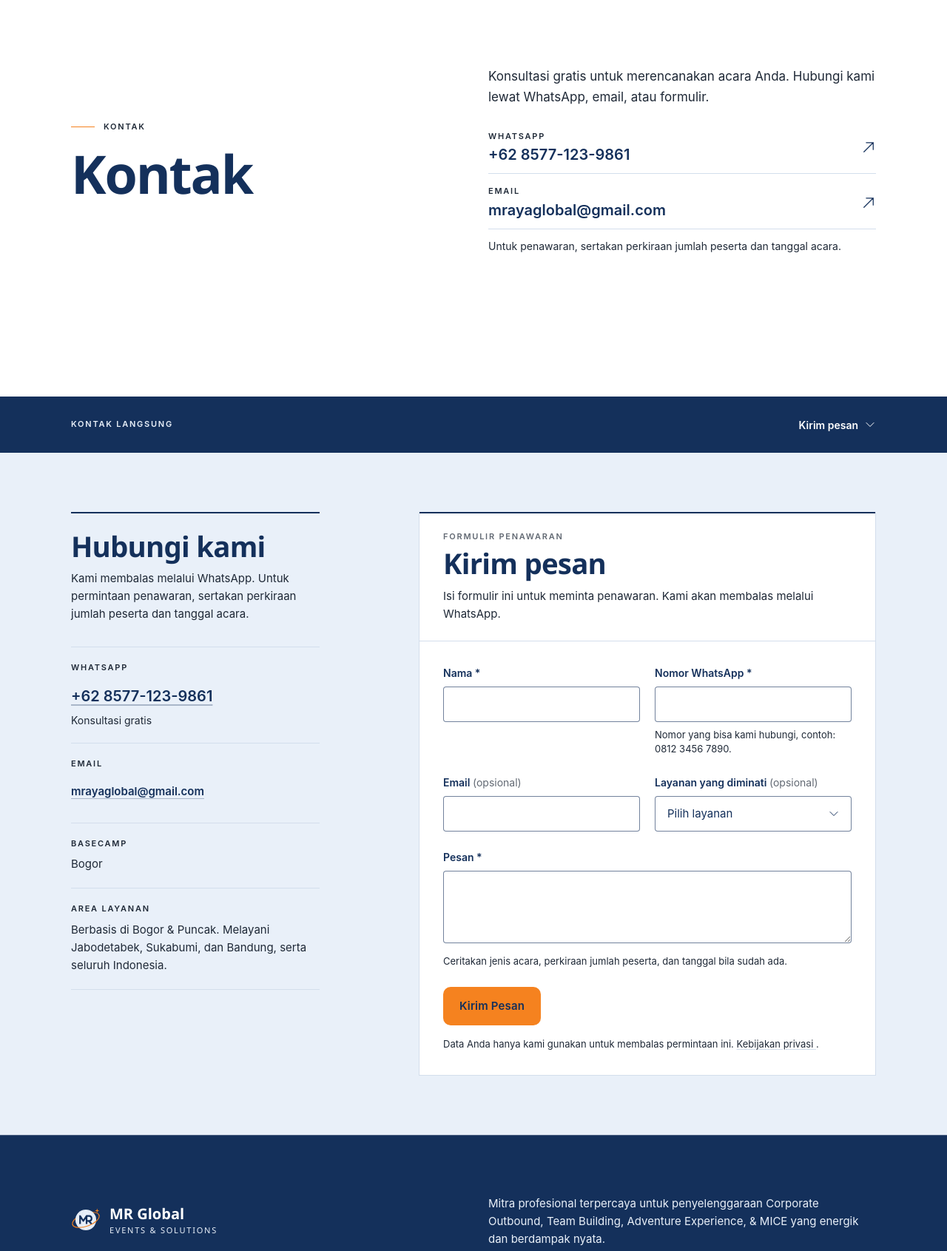
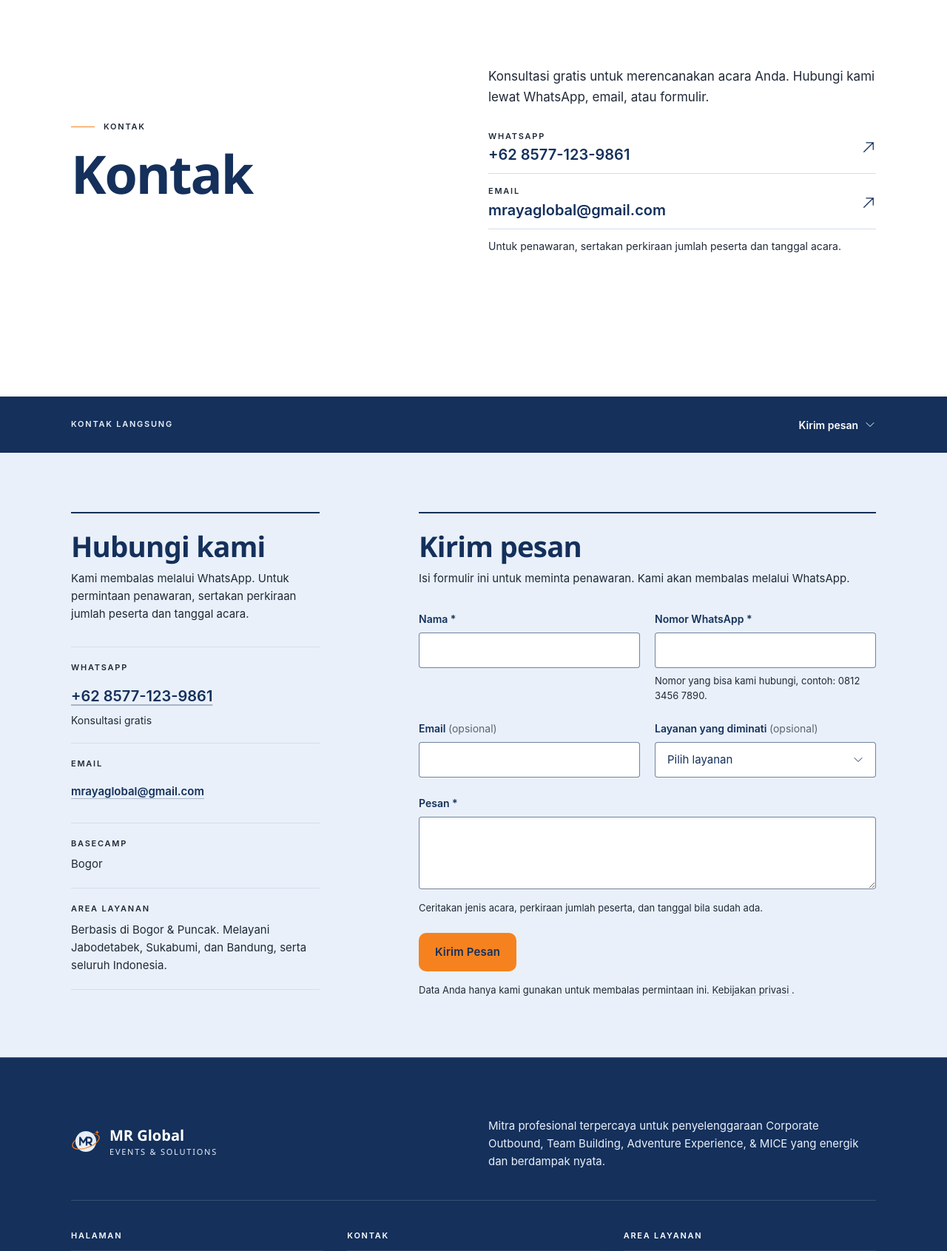
Before and after one commit to kamachiii/EO-Web-Freelance, a Laravel app: page /kontak in a window 1280 px wide. Shown: the part 188-1879 px from the top of the page at 74% size. Run offline with Laravel 12, Linux system fonts and the light colour scheme; data comes from the database, SQL or seed files in the repository; style sheets or scripts are compiled from the project's sources; some web fonts are replaced.

Commit message:
feat: kembalikan formulir kontak dan tambah animasi masuk

```diff
--- a/resources/css/app.css
+++ b/resources/css/app.css
@@ -120,6 +120,16 @@
     html.js [data-reveal].is-visible {
         opacity: 1;
         transform: translateY(0);
+    }
+
+    /* Nomor bagian privasi membesar halus saat section-nya muncul. */
+    html.js [data-reveal] .policy-number {
+        transform: scale(0.86);
+        transition: transform 500ms cubic-bezier(0.22, 1, 0.36, 1) 80ms;
+    }
+
+    html.js [data-reveal].is-visible .policy-number {
+        transform: scale(1);
     }
 }
 
--- a/resources/views/components/page-cover.blade.php
+++ b/resources/views/components/page-cover.blade.php
@@ -21,13 +21,13 @@
     <x-container class="page-cover-content flex flex-1 items-center py-12 lg:py-20">
         <div class="grid w-full gap-8 lg:grid-cols-12 lg:gap-10">
             <div class="lg:col-span-6 lg:self-center">
-                <x-eyebrow>{{ $eyebrow }}</x-eyebrow>
-                <h1 id="{{ $titleId }}" class="mt-5 font-display text-display font-bold tracking-display text-navy">
+                <x-eyebrow class="animate-hero-rise">{{ $eyebrow }}</x-eyebrow>
+                <h1 id="{{ $titleId }}" class="mt-5 animate-hero-rise font-display text-display font-bold tracking-display text-navy" style="animation-delay: 80ms">
                     {{ $title }}
                 </h1>
             </div>
 
-            <div class="lg:col-span-6 lg:col-start-7 lg:self-center">
+            <div class="animate-hero-rise lg:col-span-6 lg:col-start-7 lg:self-center" style="animation-delay: 160ms">
                 <p class="max-w-prose text-lead text-charcoal">{{ $intro }}</p>
                 {{ $aside ?? '' }}
             </div>
--- a/resources/views/components/policy-section.blade.php
+++ b/resources/views/components/policy-section.blade.php
@@ -4,8 +4,8 @@
     'title',
 ])
 
-<section id="{{ $id }}" aria-labelledby="judul-{{ $id }}" class="relative sm:pl-16">
-    <span class="absolute left-0 top-0 hidden h-10 w-10 items-center justify-center rounded-full border border-line bg-white text-label font-semibold tabular-nums text-navy sm:flex" aria-hidden="true">
+<section id="{{ $id }}" aria-labelledby="judul-{{ $id }}" class="relative sm:pl-16" data-reveal>
+    <span class="policy-number absolute left-0 top-0 hidden h-10 w-10 items-center justify-center rounded-full border border-line bg-white text-label font-semibold tabular-nums text-navy sm:flex" aria-hidden="true">
         {{ $number }}
     </span>
 
--- a/resources/views/contact.blade.php
+++ b/resources/views/contact.blade.php
@@ -50,7 +50,7 @@
     <x-section tone="mist" aria-label="Formulir dan informasi kontak">
         <x-container class="grid gap-12 lg:grid-cols-12 lg:gap-10">
             {{-- Info kontak: tampil setelah form di mobile (docs/DESIGN.md bagian 6). --}}
-            <div class="order-2 border-t-2 border-navy pt-6 lg:order-1 lg:col-span-4">
+            <div class="order-2 border-t-2 border-navy pt-6 lg:order-1 lg:col-span-4" data-reveal>
                 <h2 class="font-display text-chapter font-bold tracking-heading text-navy">Hubungi kami</h2>
                 <p class="mt-3 max-w-sm text-body text-charcoal">
                     Kami membalas melalui WhatsApp. Untuk permintaan penawaran, sertakan perkiraan jumlah peserta dan tanggal acara.
@@ -91,10 +91,9 @@
             </div>
 
             {{-- Form tampil lebih dulu di mobile. --}}
-            <div id="formulir" class="order-1 lg:order-2 lg:col-span-7 lg:col-start-6">
+            <div id="formulir" class="order-1 lg:order-2 lg:col-span-7 lg:col-start-6" data-reveal style="--reveal-delay: 100ms">
                 @if (session('status'))
-                    <div class="border-x border-b border-line bg-white" role="status">
-                        <div class="border-t-2 border-navy px-6 py-8 lg:px-8">
+                    <div class="border-t-2 border-navy pt-8" role="status">
                         <p class="text-label font-semibold uppercase tracking-label text-forest">Terkirim</p>
                         <h2 class="mt-3 font-display text-chapter font-bold tracking-heading text-navy">Pesan Anda terkirim</h2>
                         <p class="mt-4 max-w-prose text-body-lg text-charcoal">{{ session('status') }}</p>
@@ -104,22 +103,17 @@
                             <x-button href="{{ route('contact') }}" variant="outline">Kirim pesan lain</x-button>
                         </div>
                     </div>
-                    </div>
                 @else
-                    <form action="{{ route('contact.store') }}" method="POST" class="border-x border-b border-line bg-white">
+                    <form action="{{ route('contact.store') }}" method="POST" class="border-t-2 border-navy pt-6">
                         @csrf
 
-                        <div class="border-t-2 border-navy px-6 pb-6 pt-6 lg:px-8">
-                            <p class="text-label font-semibold uppercase tracking-label text-charcoal/70">Formulir penawaran</p>
-                            <h2 class="mt-2 font-display text-chapter font-bold tracking-heading text-navy">Kirim pesan</h2>
+                        <h2 class="font-display text-chapter font-bold tracking-heading text-navy">Kirim pesan</h2>
                         <p class="mt-3 max-w-prose text-body text-charcoal">
                             Isi formulir ini untuk meminta penawaran. Kami akan membalas melalui WhatsApp.
                         </p>
-                        </div>
 
-                        <div class="border-t border-line px-6 py-6 lg:px-8 lg:py-8">
                         @if ($errors->any())
-                                <div id="form-errors" class="mb-6 border-2 border-navy bg-mist p-6" tabindex="-1">
+                            <div id="form-errors" class="mt-8 border-2 border-navy bg-white p-6" tabindex="-1">
                                 <h3 class="font-display text-card-lg font-bold text-navy">{{ $errors->count() }} isian perlu diperbaiki</h3>
                                 <ul class="mt-3 list-inside space-y-1 text-body text-charcoal">
                                     @foreach (['name' => 'nama', 'whatsapp' => 'nomor WhatsApp', 'email' => 'email', 'service_id' => 'layanan', 'message' => 'pesan'] as $field => $label)
@@ -132,7 +126,7 @@
                             <script>document.getElementById('form-errors').focus();</script>
                         @endif
 
-                            <div class="grid gap-x-5 gap-y-6 sm:grid-cols-2">
+                        <div class="mt-8 grid gap-x-5 gap-y-6 sm:grid-cols-2">
                             <div>
                                 <label for="name" class="block text-small font-semibold text-navy">Nama <span aria-hidden="true">*</span><span class="sr-only">(wajib)</span></label>
                                 <input id="name" name="name" type="text" required autocomplete="name" value="{{ old('name') }}"
@@ -216,7 +210,6 @@
                                 </p>
                             </div>
                         </div>
-                        </div>
                     </form>
                 @endif
             </div>
```
Also changed, not shown: docs/DESIGN.md (+4 -5 lines), resources/views/privacy.blade.php (+7 -7 lines), 3 other files. Lines whose indentation alone changed are shown as unchanged.
